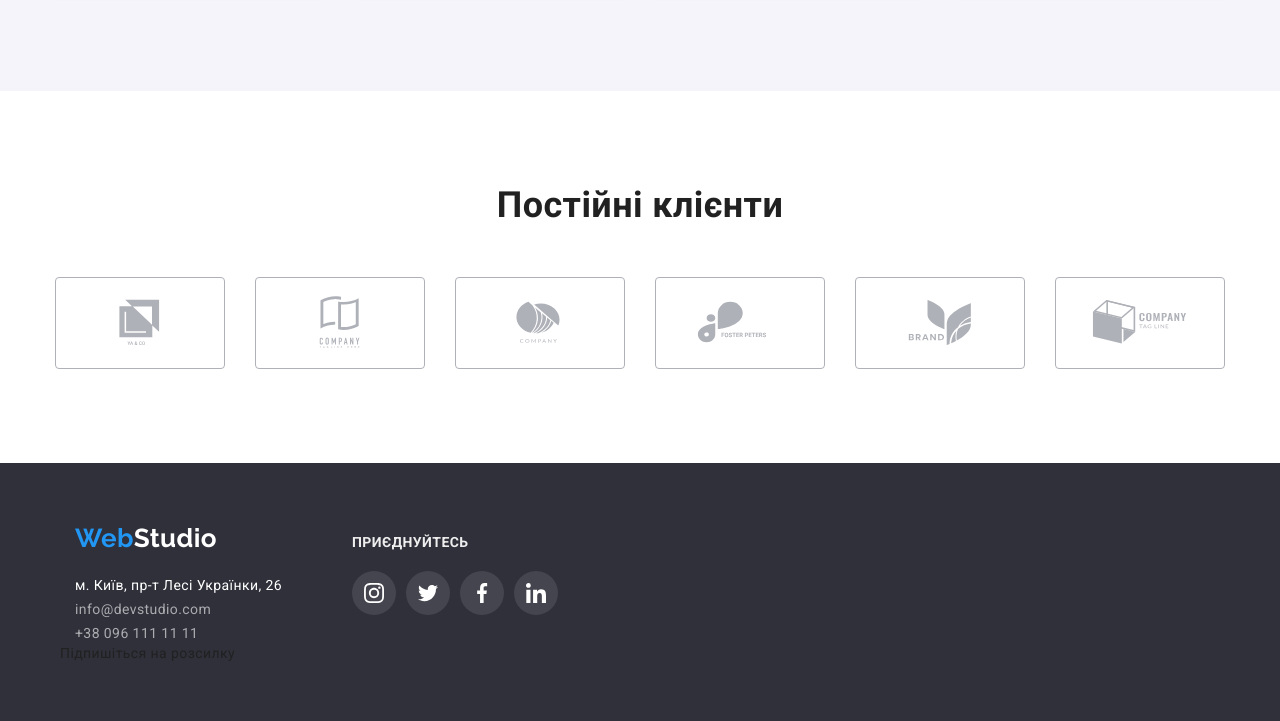
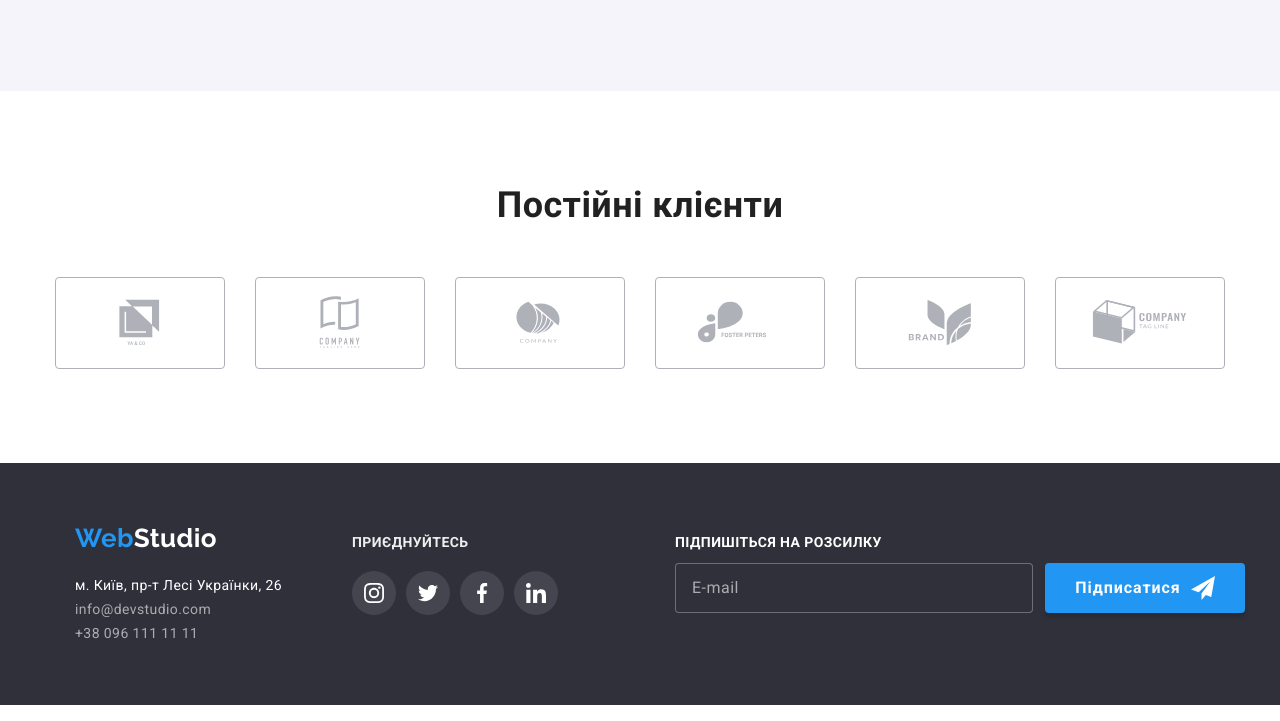
Before and after one commit to Daryna-Mariia/goit-markup-hw-06, a plain HTML site: page index.html in a window 1280 px wide. Shown: the part 2221-2942 px from the top of the page. Drawn offline with nearby package versions, Linux system fonts and the light colour scheme.

Commit message:
footer finishd

```diff
--- a/css/styles.css
+++ b/css/styles.css
@@ -881,3 +881,74 @@ fill: #2196F3;
 background-color: var(--btn-accent-color);
 box-shadow: 0px 4px 4px 0px rgba(0, 0, 0, 0.15);
 }
+
+.footer-subscribe{
+    margin-right: 0;
+    margin-left: auto;
+}
+
+.footer-sing-up-label{
+    display: flex;
+}
+
+.footer-title-sub{
+ font-weight: 700;
+  font-size: 14px;
+  margin-bottom: 20px;
+  margin-top: 0;
+  line-height: 1.14px;
+  letter-spacing: 0.03em;
+  text-transform: uppercase;
+  color: var(--main-fon-color);
+ }
+
+.footer-input{
+  width: 358px;
+  height: 50px;
+  color: var(--main-fon-color);
+  border: 1px solid rgba(255, 255, 255, 0.3);
+  border-radius: 4px;
+  background-color: var(--secondary-fon-color);
+  padding: 15px 16px;
+  transition: border-color 250ms cubic-bezier(0.4, 0, 0.2, 1);
+}
+.footer-input:focus {
+border-color: rgba(33, 150, 243, 1);
+outline: none;
+  }
+
+.footer-input::placeholder {
+    font-size: 16px;
+    line-height: 20px;
+    letter-spacing: 0.03em;
+    color: rgba(255, 255, 255, 0.6);
+  }
+
+
+.footer-button-sing-up{
+    display: flex;
+    justify-content: center;
+    align-items: center;
+    font-weight: 700;
+    font-size: 16px;
+    line-height: 30px;
+    letter-spacing: 0.06em;
+    min-width: 200px;
+    padding: 10px;
+    margin-left: 12px;
+    background-color: var(--accent-color);
+    color: var(--main-fon-color);
+    border: none;
+    box-shadow: 0px 4px 4px rgba(0, 0, 0, 0.15);
+    border-radius: 4px;
+    cursor: pointer;
+   transition: background-color 250ms cubic-bezier(0.4, 0, 0.2, 1);
+  }
+.footer-button-sing-up:hover,
+.footer-button-sing-up:focus{
+    background-color: var(--btn-accent-color);
+}
+  .footer-email-icon{
+    margin-left: 10px;
+    fill: var(--main-fon-color);
+  }
--- a/index.html
+++ b/index.html
@@ -384,14 +384,27 @@
                 </li>
             </ul>
         </div>
+        <form class="footer-subscribe">
+            <p class="footer-title-sub">Підпишіться на розсилку</p>
+            <div class="footer-sing-up-label">
+              <label>
+                <input
+                  type="email"
+                  class="footer-input"
+                  placeholder="E-mail"
+                  required
+                  name="user-email"
+                />
+              </label>
+              <button class="footer-button-sing-up" type="submit">Підписатися
+                <svg class="footer-email-icon" width="24" height="24">
+                  <use href="./images/spritemodal.svg#icon-send"></use>
+                </svg>
+              </button>
+            </div>
+          </form>
     </div>
-    <form class="">
-        <label class="">
-            <span class="">Підпишіться на розсилку</span>
 
-
-        </label>
-    </form>
             </footer>
             <div class="backdrop is-hidden" data-modal>
                 <div class="modal">
```
